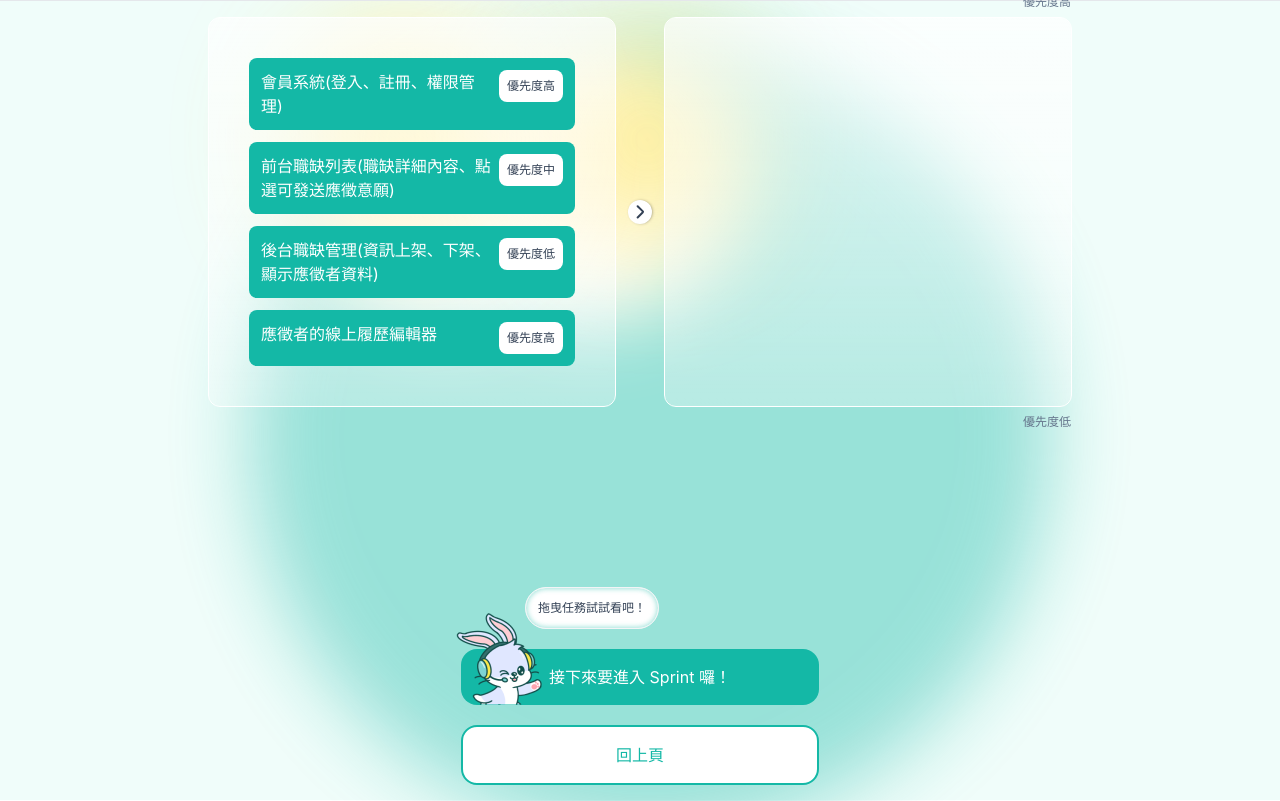
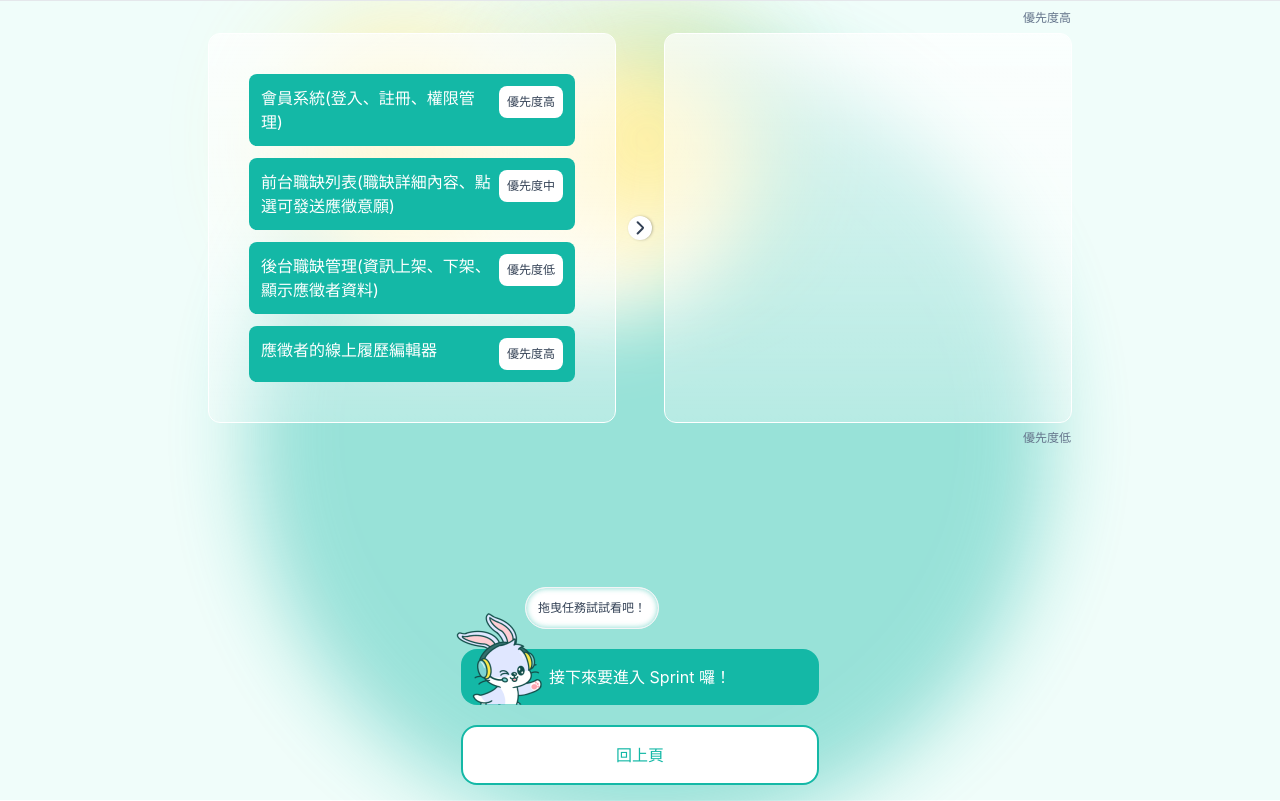
Before and after one commit to alphatero/f2e_scrum_frontend, a React (Create React App) app: page /exam/product-backlog in a window 1280 px wide. Built offline with nearby package versions, Linux system fonts and the light colour scheme.

Commit message:
fix: 🐛 add padding top

```diff
--- a/src/components/DragLayout.jsx
+++ b/src/components/DragLayout.jsx
@@ -144,7 +144,7 @@ export function DragLayout({ info, speechTexts }) {
   }, [itemObj]);
 
   return (
-    <div className="flex flex-col p-4 h-full">
+    <div className="flex flex-col p-4 lg:pt-8 h-full">
       <div className={clsx(
         'flex flex-col lg:flex-row lg:items-stretch',
         'w-full max-w-5xl mx-auto lg:px-20',
@@ -205,7 +205,7 @@ export function DragLayout({ info, speechTexts }) {
       </div>
 
       <div className={clsx(
-        'w-full flex-1 gap-5 mt-8',
+        'w-full flex-1 gap-5 mt-8 pb-2 lg:pb-0',
         'flex flex-col justify-end items-center',
       )}
       >
```
